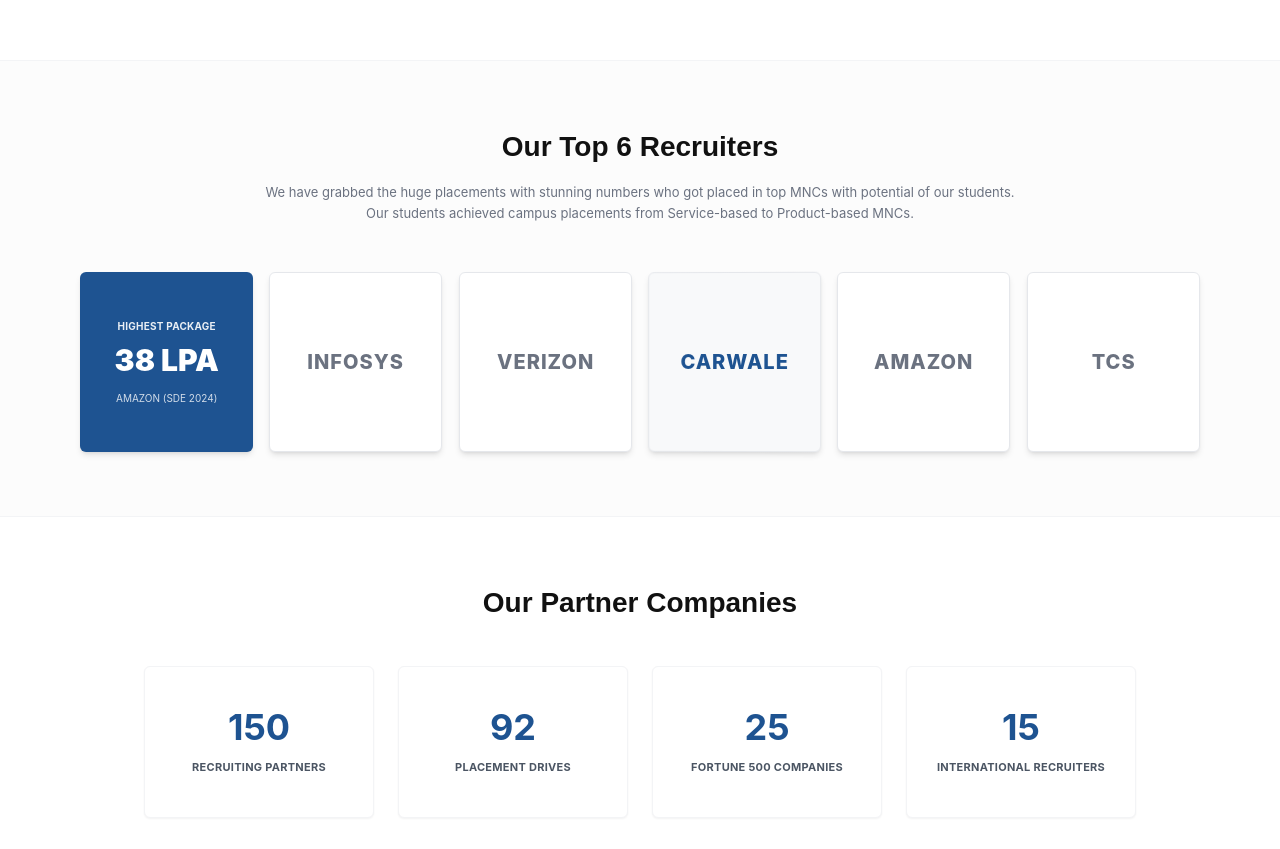
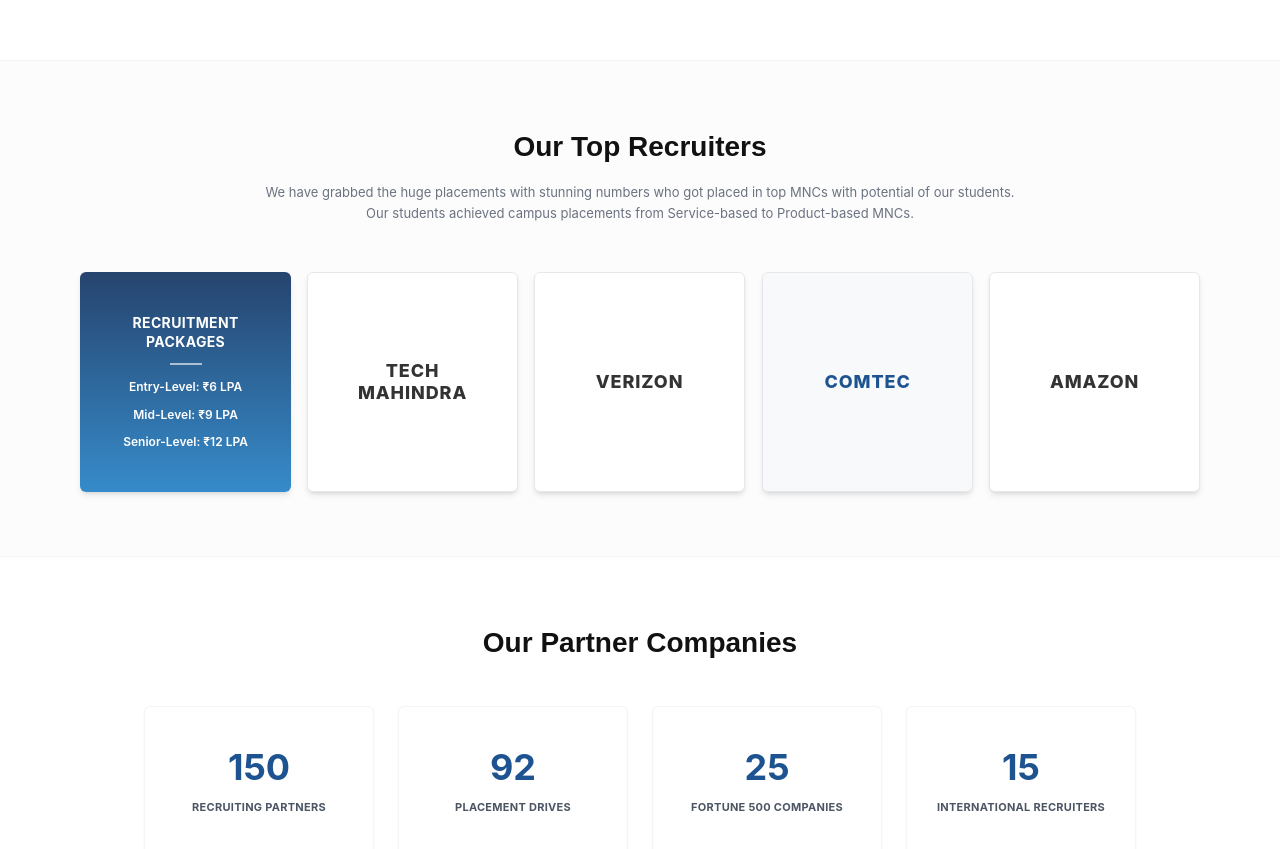
Before and after one commit to sandeep-kumar-270904/anits-college-website-, a React app in the folder frontend/: page / in a window 1280 px wide. Shown: the part 2460-3309 px from the top of the page. Built offline with nearby package versions, Linux system fonts and the light colour scheme; the HTML template or start-up script is replaced by a standard one.

Commit message:
style: update Top Recruiters section to match new screenshot with 5 cards and Recruitment Packages

```diff
--- a/frontend/src/pages/Home.jsx
+++ b/frontend/src/pages/Home.jsx
@@ -178,7 +178,7 @@ const Home = () => {
         </div>
       </section>
 
-      {/* Top 6 Recruiters */}
+      {/* Top Recruiters */}
       <section className="py-16 bg-[#fcfcfc] text-center border-t border-gray-100 overflow-hidden">
         <style>{`
           .perspective-1000 { perspective: 1000px; }
@@ -199,41 +199,44 @@ const Home = () => {
           .animate-flip-2 { animation: flipLoop 12s infinite; animation-delay: 4s; }
           .animate-flip-3 { animation: flipLoop 12s infinite; animation-delay: 6s; }
           .animate-flip-4 { animation: flipLoop 12s infinite; animation-delay: 8s; }
-          .animate-flip-5 { animation: flipLoop 12s infinite; animation-delay: 10s; }
         `}</style>
         <div className="max-w-6xl mx-auto px-4">
-          <h2 className="text-[28px] font-bold text-[#111] mb-3 font-['Oswald',sans-serif]">Our Top 6 Recruiters</h2>
+          <h2 className="text-[28px] font-bold text-[#111] mb-3 font-['Oswald',sans-serif]">Our Top Recruiters</h2>
           <p className="text-gray-500 text-[13px] mb-12 max-w-3xl mx-auto leading-relaxed">We have grabbed the huge placements with stunning numbers who got placed in top MNCs with potential of our students. Our students achieved campus placements from Service-based to Product-based MNCs.</p>
-          <div className="grid grid-cols-2 md:grid-cols-3 lg:grid-cols-6 gap-4">
+          <div className="grid grid-cols-2 md:grid-cols-5 gap-4">
 
-            {/* Card 1: Highest Package */}
-            <div className="perspective-1000 h-[180px]">
+            {/* Card 1: Recruitment Packages */}
+            <div className="perspective-1000 h-[220px]">
               <div className="relative w-full h-full transform-style-3d animate-flip-0">
                 {/* Front */}
-                <div className="absolute inset-0 backface-hidden bg-[#1e5391] text-white flex flex-col justify-center items-center p-4 rounded-md shadow-md">
-                  <div className="font-bold text-[10px] uppercase tracking-wide mb-2 opacity-90">Highest Package</div>
-                  <div className="text-3xl font-black mb-1">38 LPA</div>
-                  <div className="text-[10px] uppercase opacity-80 mt-2">Amazon (SDE 2024)</div>
+                <div className="absolute inset-0 backface-hidden bg-gradient-to-b from-[#26446e] to-[#368bca] text-white flex flex-col justify-center items-center p-4 rounded-md shadow-md">
+                  <div className="font-bold text-[14px] uppercase tracking-wide leading-snug">RECRUITMENT<br/>PACKAGES</div>
+                  <div className="w-8 h-[2px] bg-white my-3 opacity-60"></div>
+                  <div className="flex flex-col gap-2 text-[12px] font-semibold text-white">
+                    <div>Entry-Level: ₹6 LPA</div>
+                    <div>Mid-Level: ₹9 LPA</div>
+                    <div>Senior-Level: ₹12 LPA</div>
+                  </div>
                 </div>
                 {/* Back */}
-                <div className="absolute inset-0 backface-hidden rotate-y-180 bg-[#153f71] text-white flex flex-col justify-center items-center p-4 rounded-md shadow-md">
+                <div className="absolute inset-0 backface-hidden rotate-y-180 bg-gradient-to-b from-[#1c365a] to-[#2571a8] text-white flex flex-col justify-center items-center p-4 rounded-md shadow-md">
                   <div className="text-2xl font-black mb-1">Dream Big!</div>
                   <div className="text-[10px] uppercase opacity-80 mt-2 text-center">Join our top tier placement program</div>
                 </div>
               </div>
             </div>
 
-            {/* Logo Cards 2-6 */}
-            {['Infosys', 'Verizon', 'CarWale', 'Amazon', 'TCS'].map((company, i) => (
-              <div key={i} className="perspective-1000 h-[180px]">
+            {/* Logo Cards 2-5 */}
+            {['Tech Mahindra', 'Verizon', 'ComTec', 'Amazon'].map((company, i) => (
+              <div key={i} className="perspective-1000 h-[220px]">
                 <div className={`relative w-full h-full transform-style-3d animate-flip-${i + 1}`}>
                   {/* Front */}
                   <div className="absolute inset-0 backface-hidden border border-gray-200 rounded-md flex justify-center items-center p-6 bg-white shadow-md">
-                    <span className="font-extrabold text-gray-500 text-xl tracking-wider uppercase">{company}</span>
+                    <span className="font-extrabold text-[#333] text-lg text-center tracking-wider uppercase leading-tight">{company}</span>
                   </div>
                   {/* Back */}
                   <div className="absolute inset-0 backface-hidden rotate-y-180 border border-gray-200 rounded-md flex justify-center items-center p-6 bg-[#f8f9fa] shadow-md">
-                    <span className="font-extrabold text-[#1e5391] text-xl tracking-wider uppercase">{company}</span>
+                    <span className="font-extrabold text-[#1e5391] text-lg text-center tracking-wider uppercase leading-tight">{company}</span>
                   </div>
                 </div>
               </div>
```
